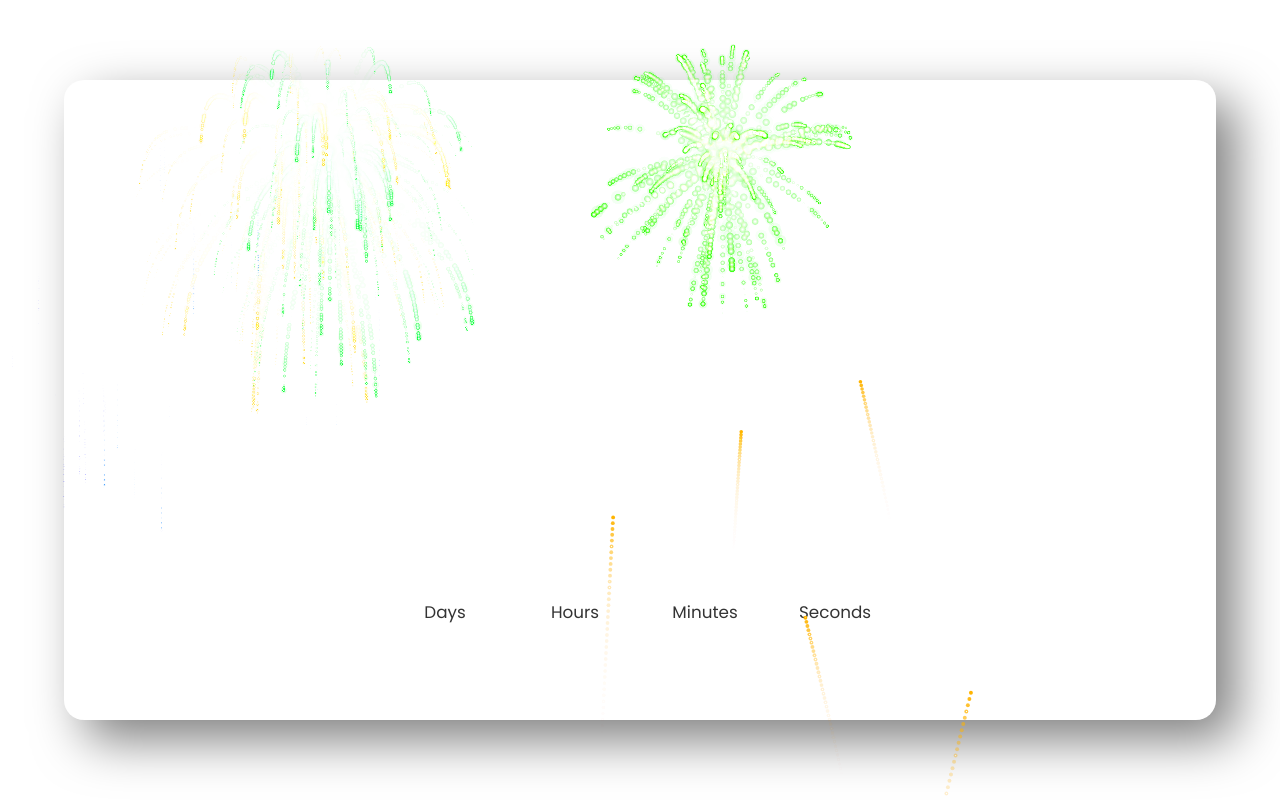
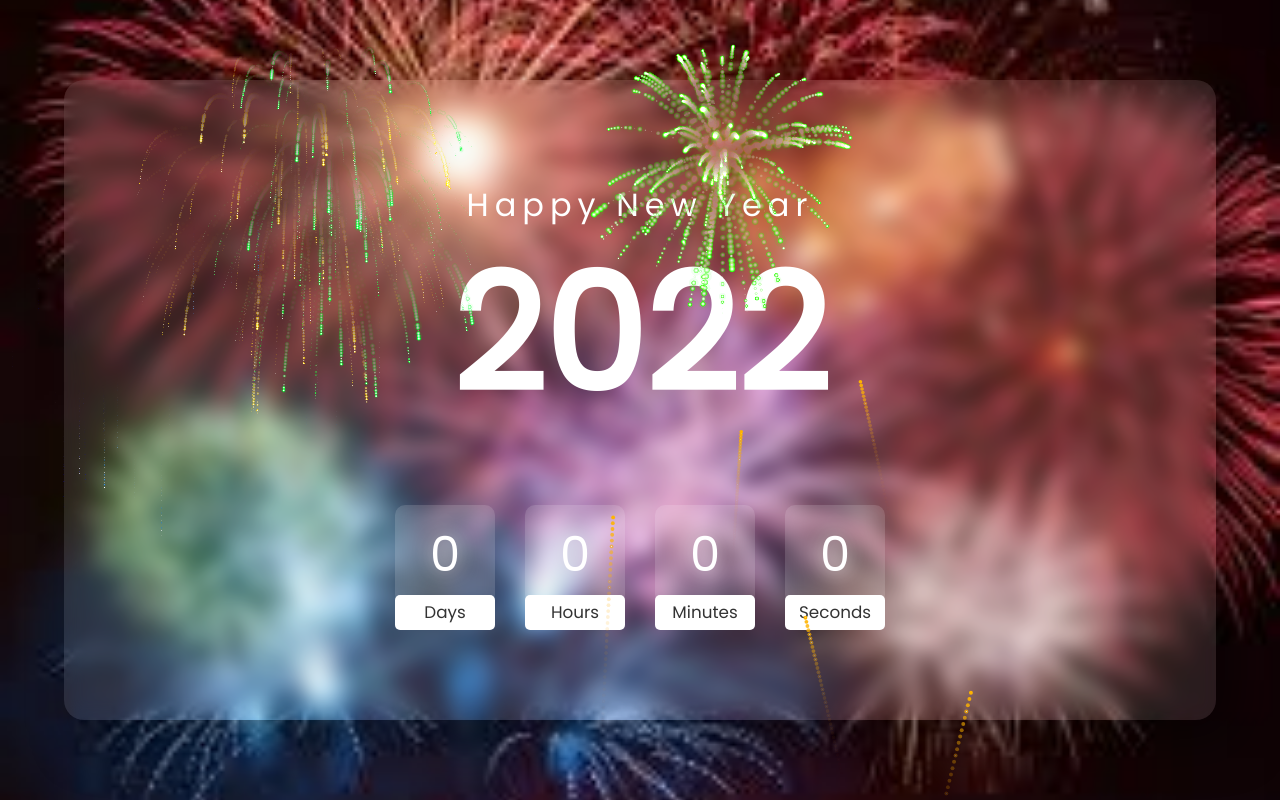
Before and after one commit to ShrutiMishra-2002/Festive-Greetings, a plain HTML site: page templates/indexny.html in a window 1280 px wide. Drawn offline with nearby package versions, Linux system fonts and the light colour scheme.

Commit message:
images path check

```diff
--- a/static/styleholi.css
+++ b/static/styleholi.css
@@ -5,7 +5,7 @@
 @import url('https://fonts.googleapis.com/css2?family=Merriweather&display=swap');
 
 body {
-  background: url(assets/img/bg6.jpeg);
+  background: url(/assets/img/bg6.jpeg);
   /* background: url(assets/img/holi1.jpeg); */
 
   /* background: url(assets/img/bg2.jpeg); */
--- a/static/styleny.css
+++ b/static/styleny.css
@@ -7,7 +7,7 @@
   font-family: "Poppins", sans-serif;
 }
 body {
-  background: url(assets/img/ny.jpg);
+  background: url(/assets/img/ny.jpg);
   /* background:linear-gradient(#0f0c29,#302b63,#24243e); */
   background-size: cover;
   width: 100%;
```
Also changed, not shown: static/stylerep.css (+6 -2 lines).
